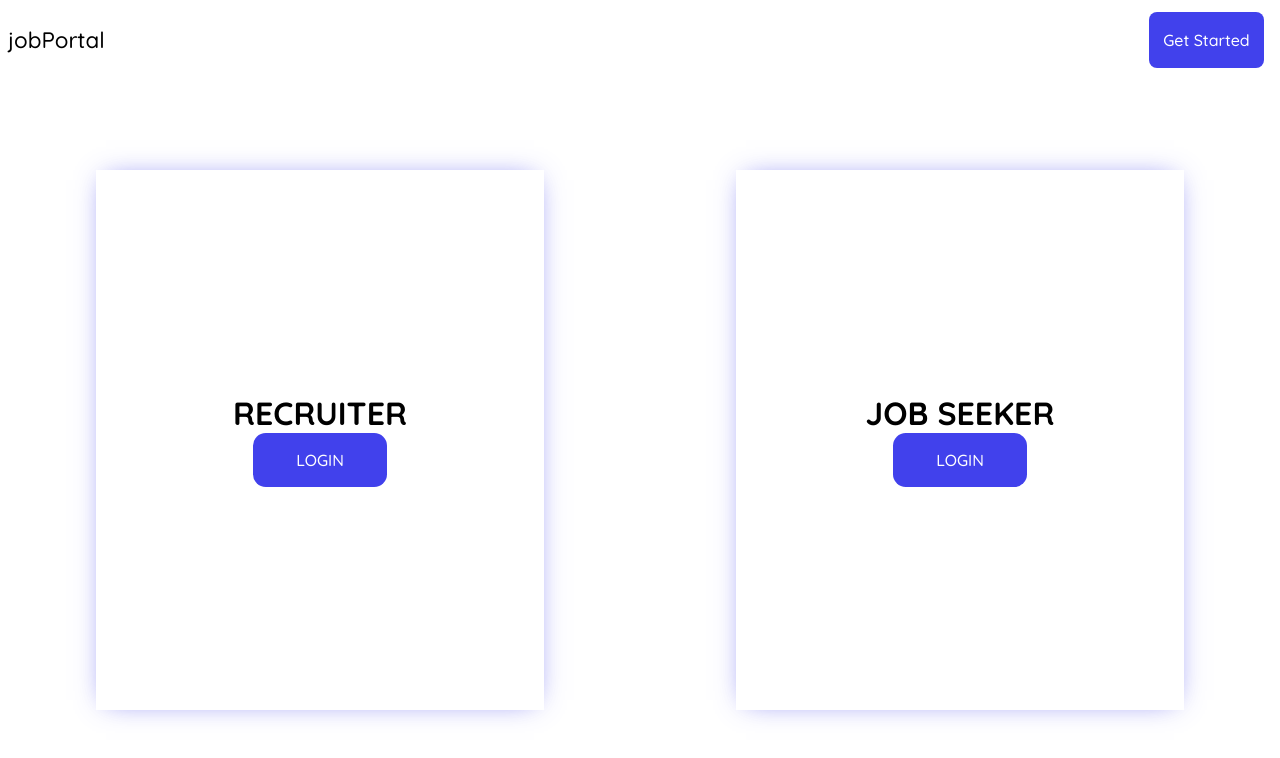
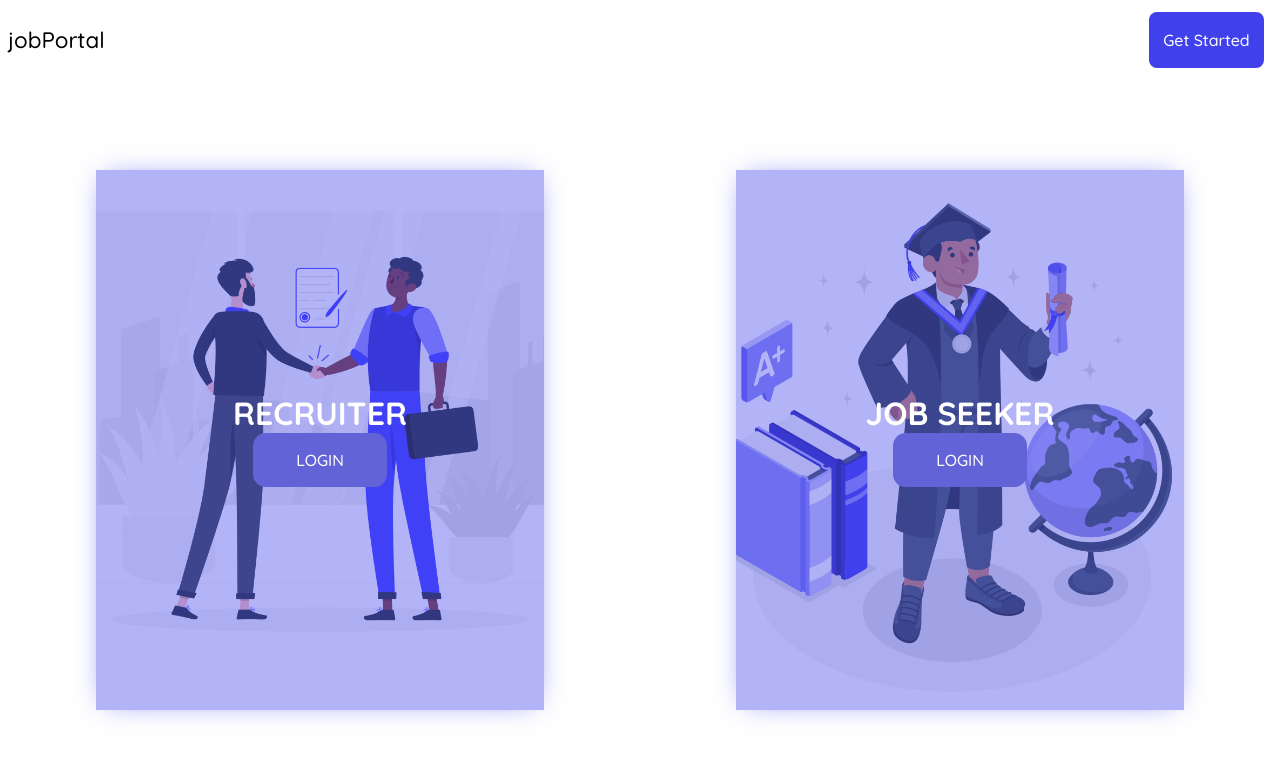
Before and after one commit to RAHULANUP/JobPortal, a React (Create React App) app: page /select in a window 1280 px wide. Shown: the top 758 px of the page. Built offline with nearby package versions, Linux system fonts and the light colour scheme.

Commit message:
card bg changed

```diff
--- a/src/components/Select/Select.css
+++ b/src/components/Select/Select.css
@@ -12,10 +12,50 @@ div > .recruiter , .seeker{
     justify-content:center;
     align-items:center;
     background-color:rgb(255, 255, 255);
+    color:rgb(255, 255, 255);
     box-shadow:0px 0px 27px -10px rgba(65,65,236,0.75);
+    transition:0.3s all;
+}
+.recruiter:hover , .seeker:hover{
+    transform:scale(1.03);
+}
+
+.recruiter{
+    background-image:url(../../assets/recruiter.png);
+    background-position:center;
+    background-size:cover;
+    position:relative;
+    isolation:isolate;
+    transition:0.3s all;
+
+}
+
+.recruiter::after{
+    content:'';
+    position: absolute;
+    inset:0;
+    z-index:-1;
+    background:rgb(65,65,236);
+    opacity:0.4;
 }
 
 
+.seeker{
+    background-image:url("../../assets/seeker.png");
+    background-size:cover;
+    background-position:center;
+    isolation:isolate;
+    position:relative;
+}
+
+.seeker::after{
+    content:'';
+    position:absolute;
+    inset:0;
+    background:rgb(65,65,236);
+    opacity:0.4;
+    z-index:-1;
+}
 
 .select__login{
     display:flex;
@@ -25,8 +65,13 @@ div > .recruiter , .seeker{
     height:10%;
     text-decoration:none;
     color:rgb(255,255,255);
-    background-color:rgb(65,65,236);
+    background-color:rgb(99, 99, 216);
     border-radius:0.8rem;
+    transition:0.3s all;
+}
+.select__login:hover{
+    background-color:rgb(255,255,255);
+    color:rgb(0,0,0);
 }
 
 @media all and (max-width:950px){
```
Also changed, not shown: src/assets/recruiter.png (added), src/assets/seeker.png (added).
